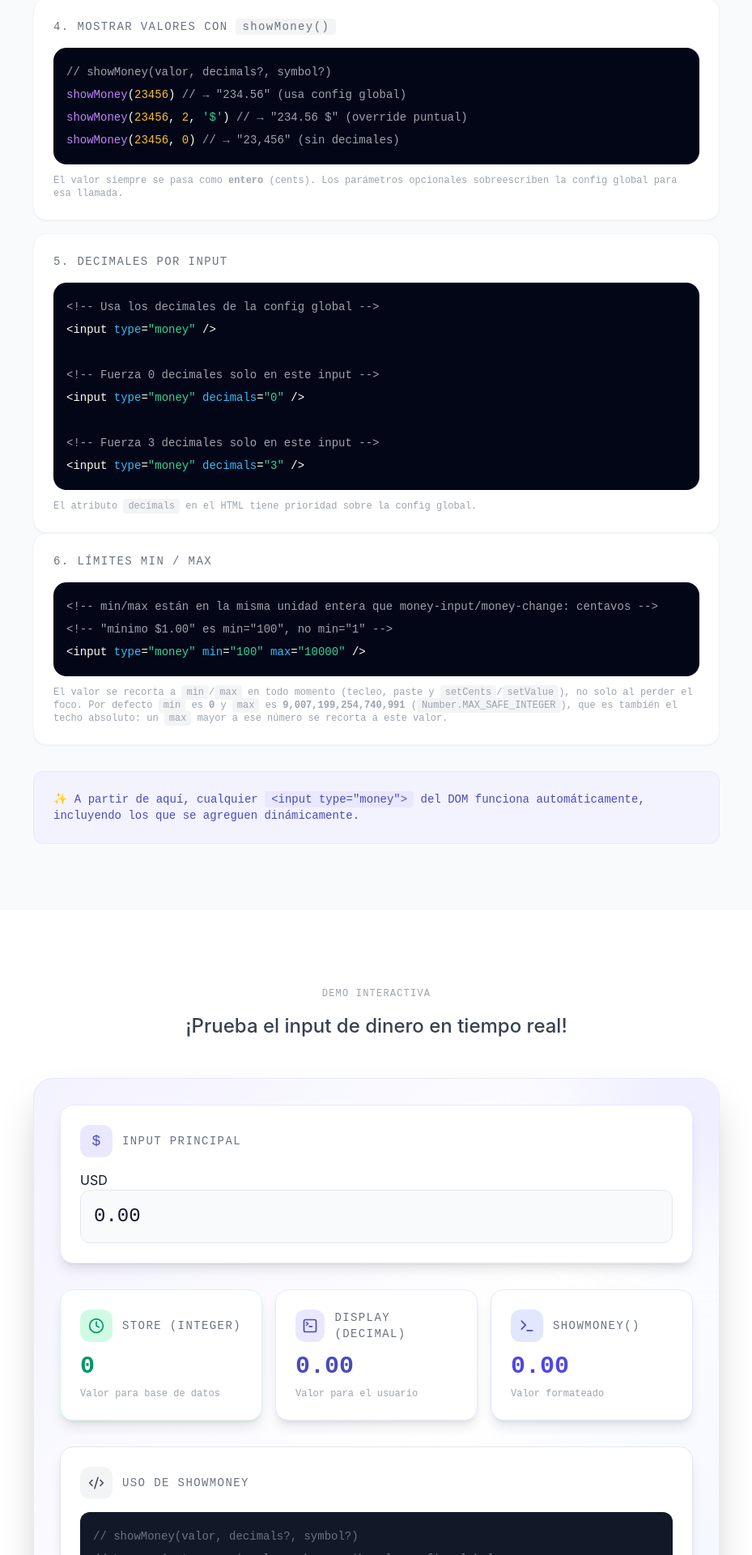
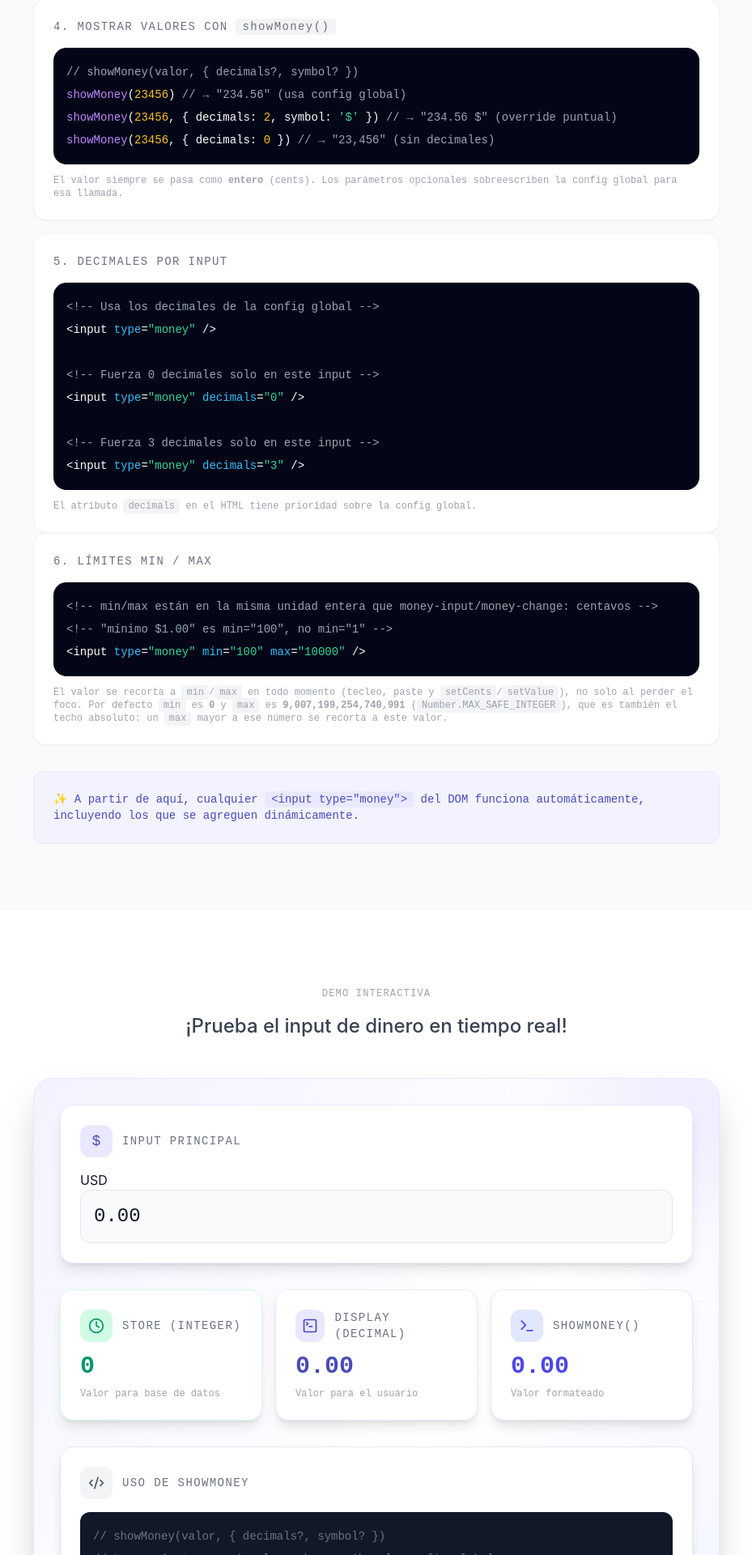
Before and after one commit to genarogg/super-money, a React (Vite) app in the folder frontend/: page / in a window 1280 px wide. Shown: the part 2180-4100 px from the top of the page at 81% size, without its empty margins (175-1104 px from the left). Built offline with nearby package versions, Linux system fonts and the light colour scheme.

Commit message:
fix: corrige API de showMoney/moneyToString y bugs de decimals/min/max

```diff
--- a/frontend/src/components/view/Demo.tsx
+++ b/frontend/src/components/view/Demo.tsx
@@ -138,7 +138,7 @@ export default function Demo() {
             </div>
             <div className="bg-gray-900 rounded-xl p-4 font-mono text-sm text-gray-300 leading-7">
               <p>
-                <span className="text-gray-500">{'// showMoney(valor, decimals?, symbol?)'}</span>
+                <span className="text-gray-500">{'// showMoney(valor, { decimals?, symbol? })'}</span>
               </p>
               <p>
                 <span className="text-gray-500">{'// Los parámetros opcionales sobreescriben la config global'}</span>
@@ -163,11 +163,11 @@ export default function Demo() {
                 <span className="text-purple-400">showMoney</span>
                 {'('}
                 <span className="text-amber-400">{storeValue}</span>
-                {', '}
+                {', { decimals: '}
                 <span className="text-amber-400">2</span>
-                {', '}
+                {', symbol: '}
                 <span className="text-emerald-400">'$'</span>
-                {')'}
+                {' })'}
                 <span className="text-gray-500">{`  // → "${showMoney(storeValue, { decimals: 2, symbol: '$' })}"`}</span>
               </p>
             </div>
--- a/frontend/src/components/view/Install.tsx
+++ b/frontend/src/components/view/Install.tsx
@@ -86,7 +86,7 @@ export default function Install() {
               4. Mostrar valores con <code className="normal-case bg-gray-100 px-2 py-0.5 rounded">showMoney()</code>
             </h3>
             <div className="bg-slate-950 text-white rounded-2xl px-4 py-4 font-mono text-sm leading-7 overflow-x-auto">
-              <p className="text-gray-400">{'// showMoney(valor, decimals?, symbol?)'}</p>
+              <p className="text-gray-400">{'// showMoney(valor, { decimals?, symbol? })'}</p>
               <p>
                 <span className="text-purple-400">showMoney</span>{'('}
                 <span className="text-amber-400">23456</span>
@@ -96,20 +96,20 @@ export default function Install() {
               <p>
                 <span className="text-purple-400">showMoney</span>{'('}
                 <span className="text-amber-400">23456</span>
-                {', '}
+                {', { decimals: '}
                 <span className="text-amber-400">2</span>
-                {', '}
+                {', symbol: '}
                 <span className="text-emerald-400">'$'</span>
-                {')'}
-                <span className="text-gray-400">{'        // → "234.56 $"  (override puntual)'}</span>
+                {' })'}
+                <span className="text-gray-400">{'  // → "234.56 $"  (override puntual)'}</span>
               </p>
               <p>
                 <span className="text-purple-400">showMoney</span>{'('}
                 <span className="text-amber-400">23456</span>
-                {', '}
+                {', { decimals: '}
                 <span className="text-amber-400">0</span>
-                {')'}
-                <span className="text-gray-400">{'             // → "23,456"  (sin decimales)'}</span>
+                {' })'}
+                <span className="text-gray-400">{'       // → "23,456"  (sin decimales)'}</span>
               </p>
             </div>
             <p className="font-mono text-xs text-gray-400 mt-3">
--- a/frontend/src/func/inputMoney/activateMoneyInput.ts
+++ b/frontend/src/func/inputMoney/activateMoneyInput.ts
@@ -37,11 +37,14 @@ const activateMoneyInput = (input: HTMLInputElement): MoneyInputController | nul
     const ABSOLUTE_MAX_CENTS = Number.MAX_SAFE_INTEGER; // 9007199254740991
     const ABSOLUTE_MIN_CENTS = 0;
 
-    const min: number = input.hasAttribute('min')
-        ? Math.max(ABSOLUTE_MIN_CENTS, parseInt(input.getAttribute('min')!))
+    const rawMin = input.hasAttribute('min') ? parseInt(input.getAttribute('min')!) : ABSOLUTE_MIN_CENTS;
+    const min: number = Number.isFinite(rawMin)
+        ? Math.max(ABSOLUTE_MIN_CENTS, rawMin)
         : ABSOLUTE_MIN_CENTS;
-    const max: number = input.hasAttribute('max')
-        ? Math.min(ABSOLUTE_MAX_CENTS, parseInt(input.getAttribute('max')!))
+
+    const rawMax = input.hasAttribute('max') ? parseInt(input.getAttribute('max')!) : ABSOLUTE_MAX_CENTS;
+    const max: number = Number.isFinite(rawMax)
+        ? Math.min(ABSOLUTE_MAX_CENTS, rawMax)
         : ABSOLUTE_MAX_CENTS;
 
     let cents = 0;
--- a/frontend/src/func/inputMoney/centsToDisplay.ts
+++ b/frontend/src/func/inputMoney/centsToDisplay.ts
@@ -3,18 +3,17 @@ import { DEFAULT_DECIMALS, resolveDecimals } from '../moneyConfig';
 const centsToDisplay = (cents: number, decimals: number): string => {
   const resolvedDecimals = resolveDecimals(decimals, DEFAULT_DECIMALS, 'centsToDisplay');
 
-  if (resolvedDecimals === 0) {
-    const str = String(cents);
-    return str.replace(/\B(?=(\d{3})+(?!\d))/g, ',');
-  }
-
   const factor = Math.pow(10, resolvedDecimals);
   const sign = cents < 0 ? '-' : '';
   const abs = Math.abs(cents);
   const intPart = Math.floor(abs / factor);
+  const intStr = String(intPart).replace(/\B(?=(\d{3})+(?!\d))/g, ',');
+
+  if (resolvedDecimals === 0) {
+    return `${sign}${intStr}`;
+  }
+
   const decPart = abs % factor;
-
-  const intStr = String(intPart).replace(/\B(?=(\d{3})+(?!\d))/g, ',');
   const decStr = String(decPart).padStart(resolvedDecimals, '0');
   return `${sign}${intStr}.${decStr}`;
 };
--- a/frontend/src/func/showMoney.ts
+++ b/frontend/src/func/showMoney.ts
@@ -10,10 +10,12 @@ export interface ShowMoneyOptions {
  * Muestra un valor en centavos como cadena de dinero formateada.
  * Usa la configuración global establecida con `setMoneyConfig` si no se pasan opciones.
  *
- * @param value   - El valor a mostrar, siempre como entero en centavos (ej: 123456)
+ * @param value   - El valor a mostrar, siempre como entero cuyos últimos
+ *                  `decimals` dígitos son la parte decimal (ej: 123456 con
+ *                  decimals=2 → 1234.56; el mismo 123456 con decimals=0 → 123456)
  * @param options - Opciones de formato (override; usa el global si se omiten)
  * @returns       - Cadena formateada, ej: showMoney(123456) → "1,234.56 Bs."
- *                  o showMoney(123456, { decimals: 0, symbol: '$' }) → "1,235 $"
+ *                  o showMoney(1234, { decimals: 0, symbol: '$' }) → "1,234 $"
  */
 export const showMoney = (value: number, options?: ShowMoneyOptions): string => {
     const cfg = getMoneyConfig();
```
Also changed, not shown: 2 other files (tests, documents, lock files or other folders).
